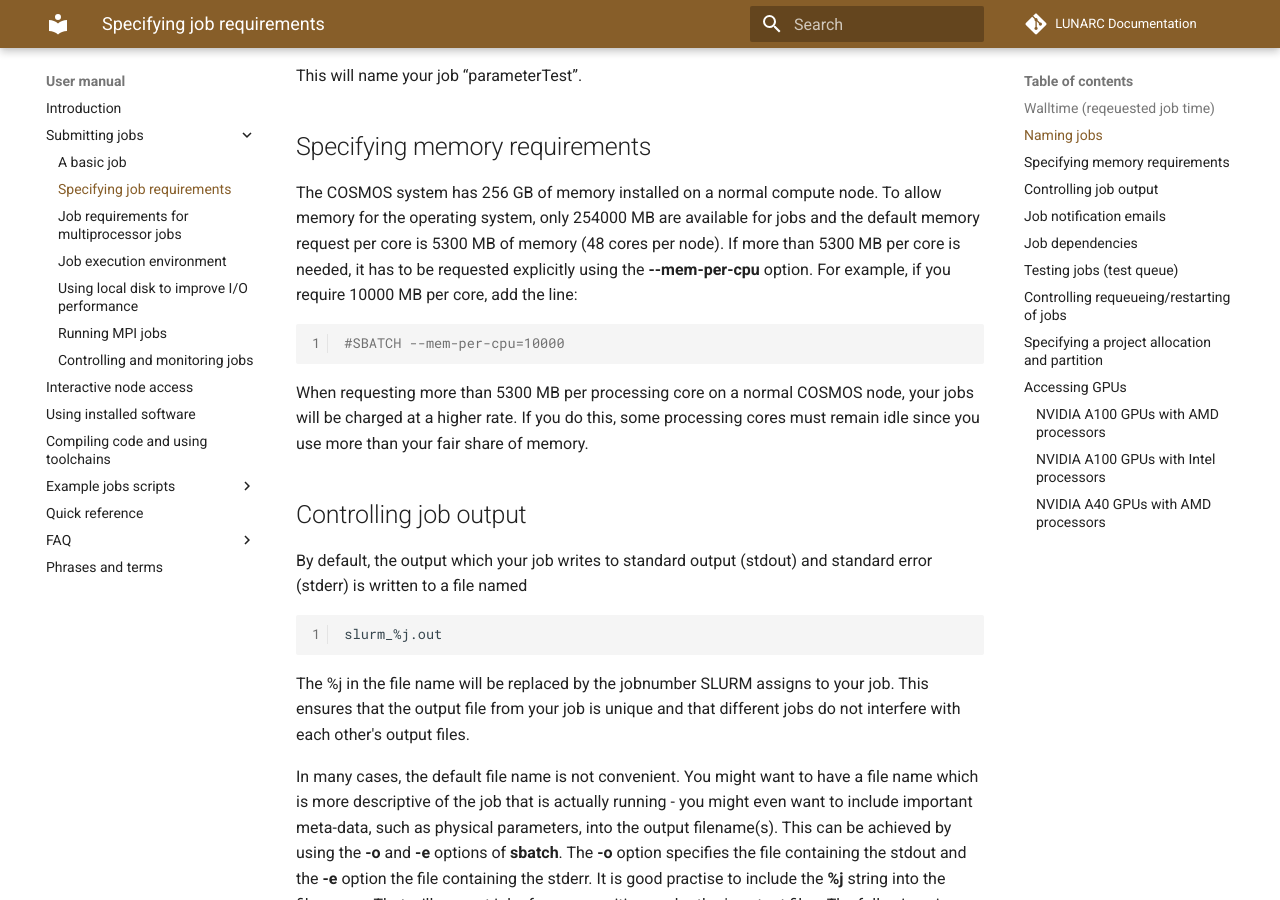
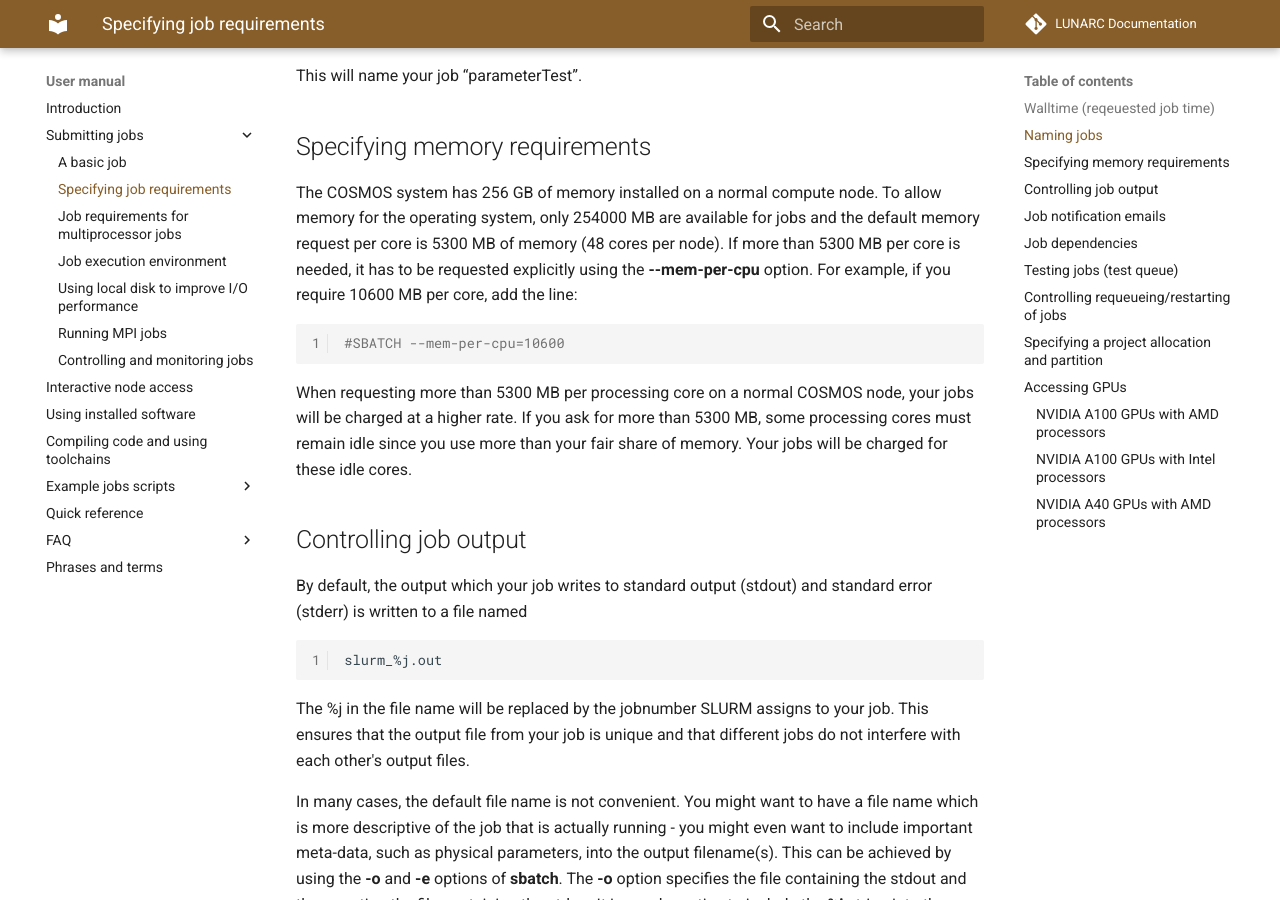
Before and after one commit to lunarc/lunarc_docs, an MkDocs documentation site: the page built from docs/manual/submitting_jobs/manual_specifying_requirements.md, in a window 1280 px wide and 900 px high, scrolled down 1132 px. Built offline with MkDocs 1.6.1 and Material for MkDocs 9.7.7, drawn with Linux system fonts in a browser that asks for light colours; comment, search, counter and statistics services are not loaded.

Commit message:
Update manual_specifying_requirements.md
clarification in the memory section

````diff
--- a/docs/manual/submitting_jobs/manual_specifying_requirements.md
+++ b/docs/manual/submitting_jobs/manual_specifying_requirements.md
@@ -33,13 +33,13 @@ This will name your job “parameterTest”.
 
 ## Specifying memory requirements
 
-The COSMOS system has 256 GB of memory installed on a normal compute node. To allow memory for the operating system, only 254000 MB are available for jobs and the default memory request per core is 5300 MB of memory (48 cores per node). If more than 5300 MB per core is needed, it has to be requested explicitly using the **--mem-per-cpu** option.  For example, if you require  10000 MB per core, add the line:
+The COSMOS system has 256 GB of memory installed on a normal compute node. To allow memory for the operating system, only 254000 MB are available for jobs and the default memory request per core is 5300 MB of memory (48 cores per node). If more than 5300 MB per core is needed, it has to be requested explicitly using the **--mem-per-cpu** option.  For example, if you require  10600 MB per core, add the line:
 
 ```bash
-#SBATCH --mem-per-cpu=10000
+#SBATCH --mem-per-cpu=10600
 ```
 
-When requesting more than 5300 MB per processing core on a normal COSMOS node, your jobs will be charged at a higher rate. If you do this, some processing cores must remain idle since you use more than your fair share of memory.
+When requesting more than 5300 MB per processing core on a normal COSMOS node, your jobs will be charged at a higher rate. If you ask for more than 5300 MB, some processing cores must remain idle since you use more than your fair share of memory.  Your jobs will be charged for these idle cores.
 
 
 ## Controlling job output
````
